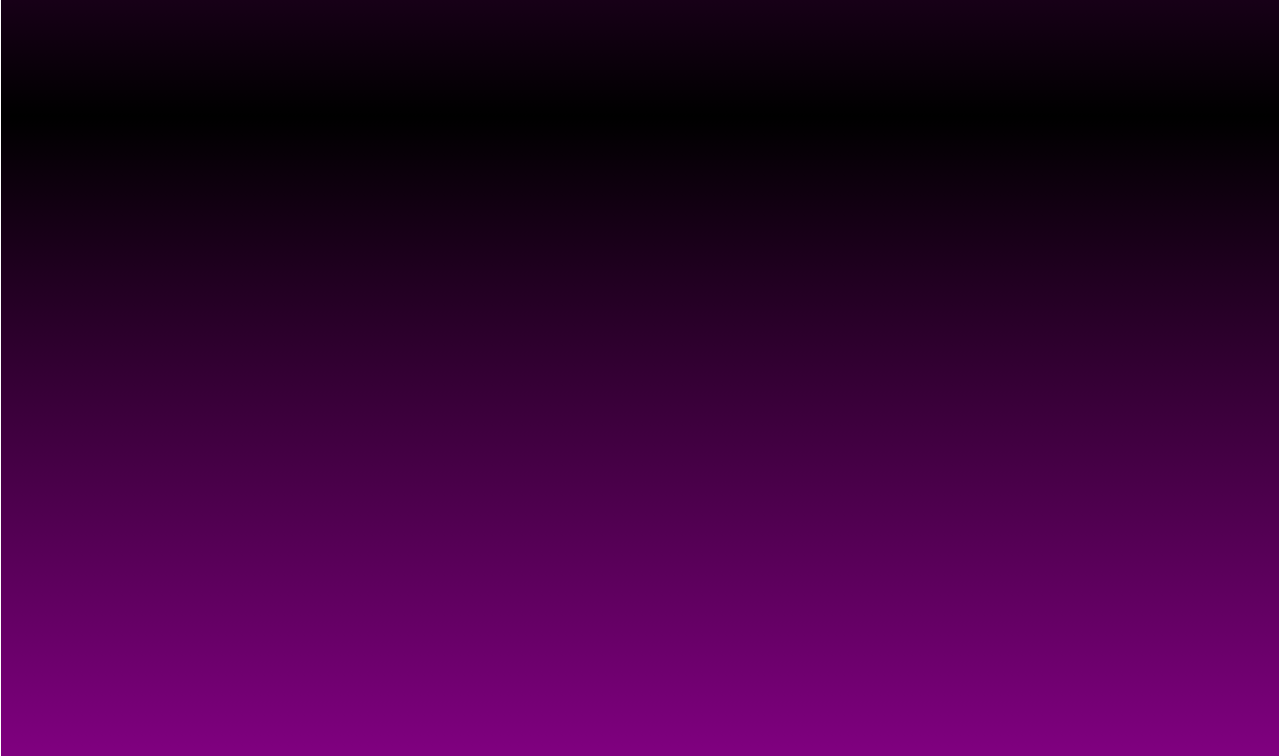
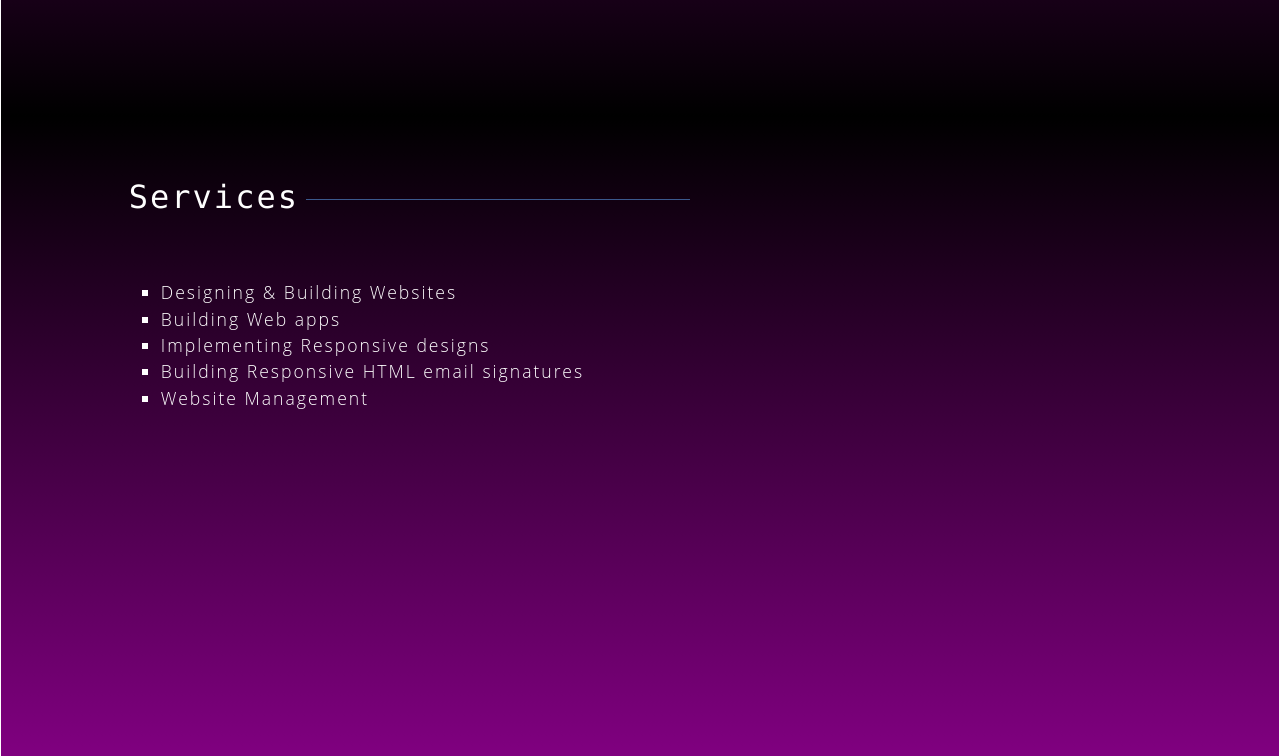
Before and after one commit to shagariboy/myPortfolio, a plain HTML site: page index.html in a window 1280 px wide. Shown: the part 1805-2561 px from the top of the page. Drawn offline with nearby package versions, Linux system fonts and the light colour scheme; a script that the page names is missing; a web font is replaced by a local one.

Commit message:
added services

```diff
--- a/index.html
+++ b/index.html
@@ -29,6 +29,7 @@
                   <div>
                     <ul>
                       <li><a href="#about-me" style="text-decoration:none; cursor:default !important">About Me</a></li>
+                      <li><a href="#gradient3" style="text-decoration:none; cursor:default !important">Services</a></li>
                       <li><a href="#" style="text-decoration:none; cursor:default !important">Portfolio</a></li>
                       <li><a href="#" style="text-decoration:none; cursor:default !important">Blog</a></li>
                       <li><a href="#" style="text-decoration:none; cursor:default !important">Contact</a></li>
@@ -80,7 +81,18 @@
               </section>
             </section>
           </section>
-          <section id="gradient3"></section>
+          <section id="gradient3">
+          <section class="title"> <h2>Services</h2></section>
+          <section class="servicesText" id="sText">
+            <ol class="services-list" id="sText">
+            <li>Designing & Building Websites</li>
+            <li>Building Web apps</li>
+            <li>Implementing Responsive designs</li>
+            <li>Building Responsive HTML email signatures</li>
+            <li>Website Management</li>
+        </ol>
+        </section>
+          </section>
         </section>
     </section>
 
--- a/style.css
+++ b/style.css
@@ -422,3 +422,23 @@ h3::after {
     background-image: linear-gradient(black, purple);
     font-family: fantasy;
 }
+.services-list {
+  list-style-type: square;
+  margin: 0;
+  font-family: fantasy;
+}
+.servicesText {
+  min-height: 40vh;
+  width: 80%;
+  float: left;
+  padding-left: 10%;
+  font-family: fantasy;
+
+}
+#sText {
+  font-size: 1.1rem;
+  text-align: left;
+  color: white;
+  font-family: fantasy;
+  letter-spacing: 2px;
+}
```
